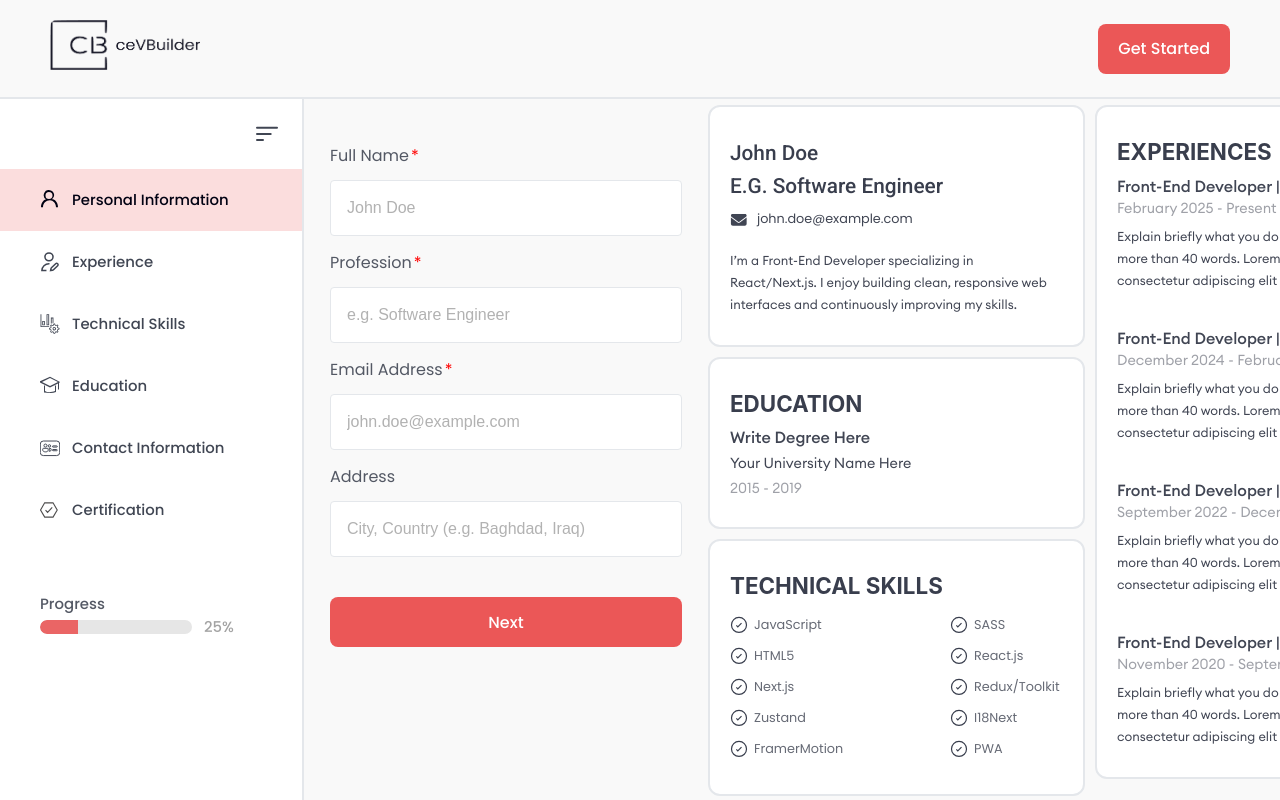
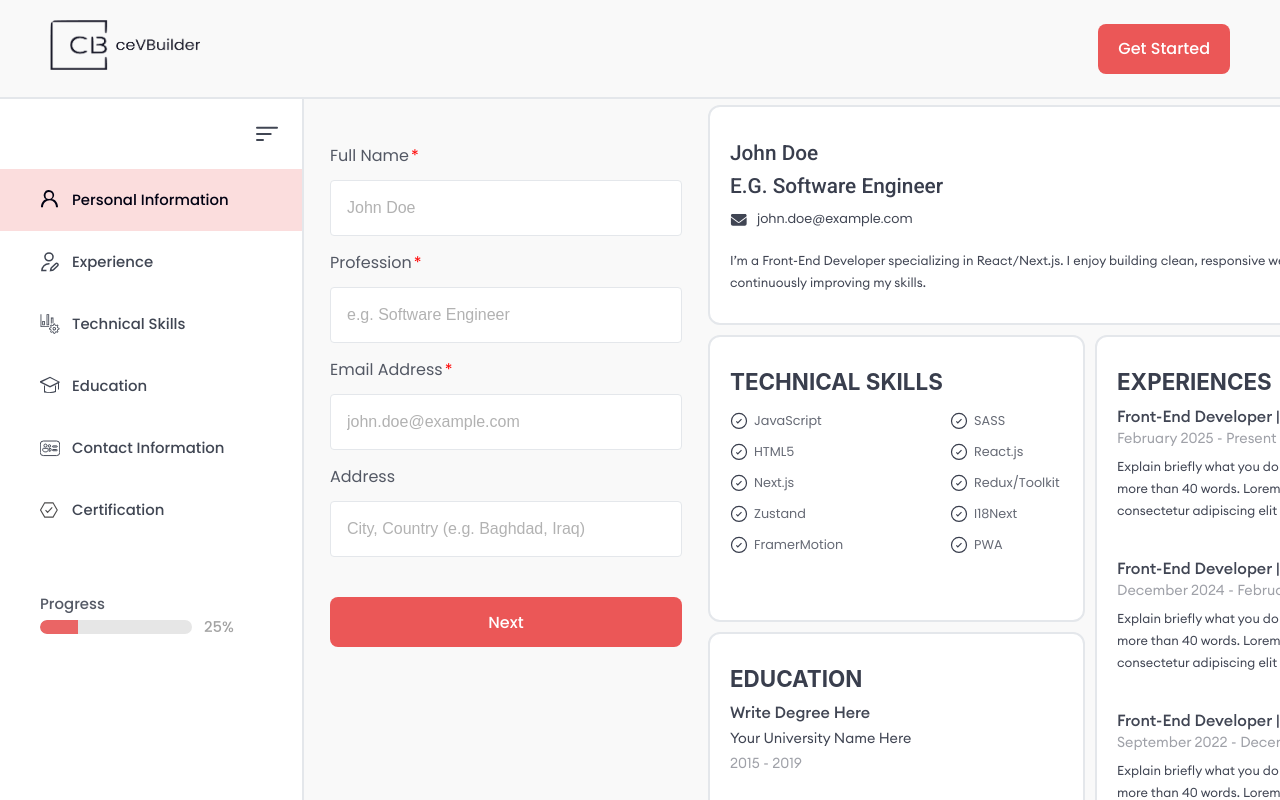
Before and after one commit to Moamal-2000/resume-builder, a Next.js app: page /builder in a window 1280 px wide. Shown: the top 800 px of the page. Built offline with nearby package versions, Linux system fonts and the light colour scheme; a web font is replaced by a local one.

Commit message:
style(LiveResume): use grid layout instead of flex-box

```diff
--- a/src/components/BuilderPage/LiveResume/LiveResume.jsx
+++ b/src/components/BuilderPage/LiveResume/LiveResume.jsx
@@ -8,13 +8,10 @@ import TechSkills from "./TechSkills/TechSkills";
 const LiveResume = () => {
   return (
     <section className={s.liveResume}>
-      <div className={s.wrapper}>
-        <ProfileHeader />
-        <Education />
-        <TechSkills />
-        <Certifications />
-      </div>
-
+      <ProfileHeader />
+      <Education />
+      <TechSkills />
+      <Certifications />
       <Experiences />
     </section>
   );
--- a/src/components/BuilderPage/LiveResume/LiveResume.module.scss
+++ b/src/components/BuilderPage/LiveResume/LiveResume.module.scss
@@ -1,27 +1,41 @@
 @use "@/styles/mixins" as m;
 
 .liveResume {
-  display: flex;
+  display: grid;
+  grid-template-columns: repeat(2, 377px);
   gap: 10px;
   border-radius: 20px;
   margin-top: 6px;
+  grid-template-areas:
+    "personal personal"
+    "skills experience"
+    "education experience"
+    "certifications experience";
 }
 
-.liveResume .wrapper {
-  display: flex;
-  flex-direction: column;
-  gap: 10px;
-}
-
-.liveResume>section,
-.liveResume .wrapper>section {
+.liveResume>section {
   background-color: #fff;
   padding: 30px 20px;
   border-radius: 12px;
-  width: 377px !important;
   border: solid 2px #e4e7eb;
 }
 
-.liveResume>section {
-  width: 479px;
+.liveResume>section:nth-child(1) {
+  grid-area: personal;
 }
+
+.liveResume>section:nth-child(2) {
+  grid-area: education;
+}
+
+.liveResume>section:nth-child(3) {
+  grid-area: skills;
+}
+
+.liveResume>section:nth-child(4) {
+  grid-area: certifications;
+}
+
+.liveResume>section:nth-child(5) {
+  grid-area: experience;
+}
```
